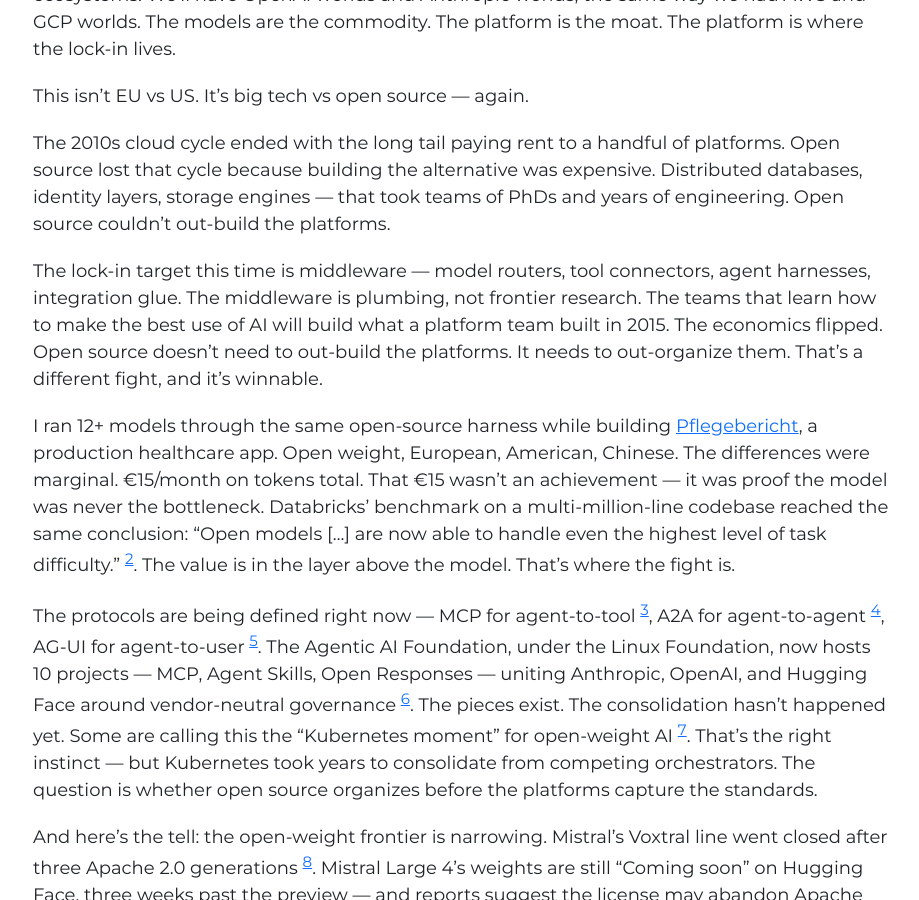
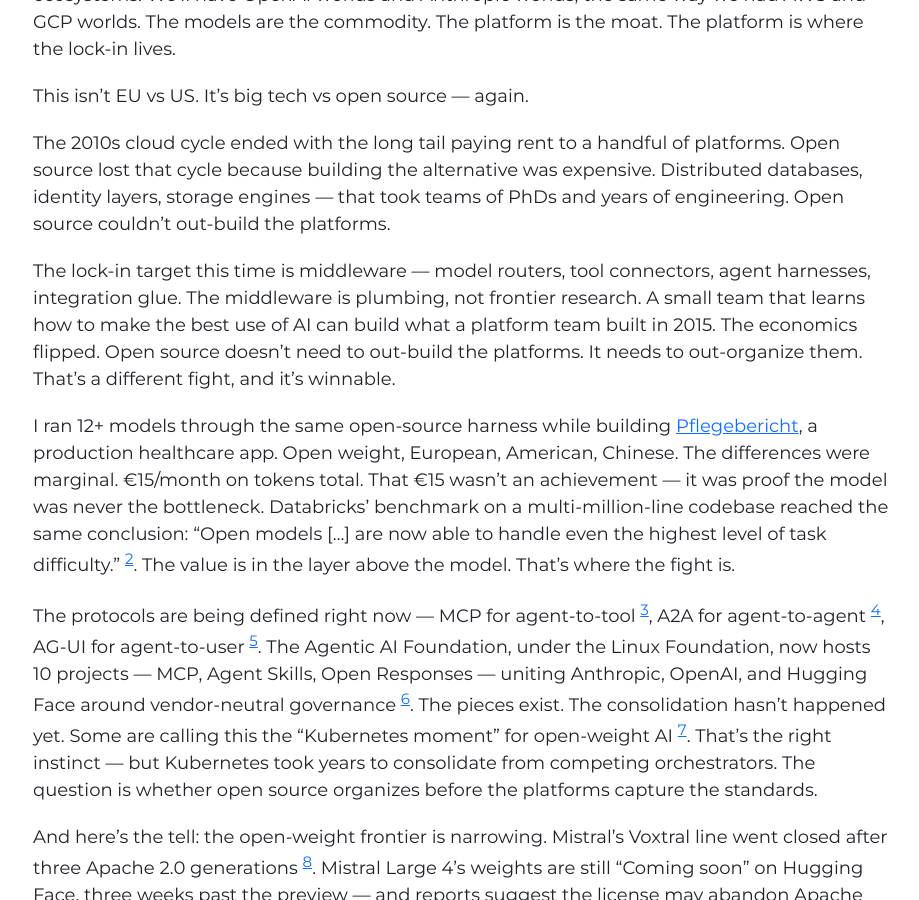
Before and after one commit to n42r/n42r.github.io, a Jekyll site: the page built from _posts/2026-10-22-rent-again.md, in a window 1280 px wide and 900 px high, scrolled down 768 px. Shown: the whole window, without its empty margins (177-1096 px from the left). Built offline with Jekyll 4.4.1, drawn with Linux system fonts in a browser that asks for light colours.

Commit message:
Update 2026-10-22-rent-again.md

```diff
--- a/_posts/2026-10-22-rent-again.md
+++ b/_posts/2026-10-22-rent-again.md
@@ -17,7 +17,7 @@ This isn't EU vs US. It's big tech vs open source — again.
 
 The 2010s cloud cycle ended with the long tail paying rent to a handful of platforms. Open source lost that cycle because building the alternative was expensive. Distributed databases, identity layers, storage engines — that took teams of PhDs and years of engineering. Open source couldn't out-build the platforms.
 
-The lock-in target this time is middleware — model routers, tool connectors, agent harnesses, integration glue. The middleware is plumbing, not frontier research. The teams that learn how to make the best use of AI will build what a platform team built in 2015. The economics flipped. Open source doesn't need to out-build the platforms. It needs to out-organize them. That's a different fight, and it's winnable.
+The lock-in target this time is middleware — model routers, tool connectors, agent harnesses, integration glue. The middleware is plumbing, not frontier research. A small team that learns how to make the best use of AI can build what a platform team built in 2015. The economics flipped. Open source doesn't need to out-build the platforms. It needs to out-organize them. That's a different fight, and it's winnable.
 
 I ran 12+ models through the same open-source harness while building [Pflegebericht](https://app.pflegebericht.com/), a production healthcare app. Open weight, European, American, Chinese. The differences were marginal. €15/month on tokens total. That €15 wasn't an achievement — it was proof the model was never the bottleneck. Databricks' benchmark on a multi-million-line codebase reached the same conclusion: "Open models [...] are now able to handle even the highest level of task difficulty." [^2]. The value is in the layer above the model. That's where the fight is.
 
```
